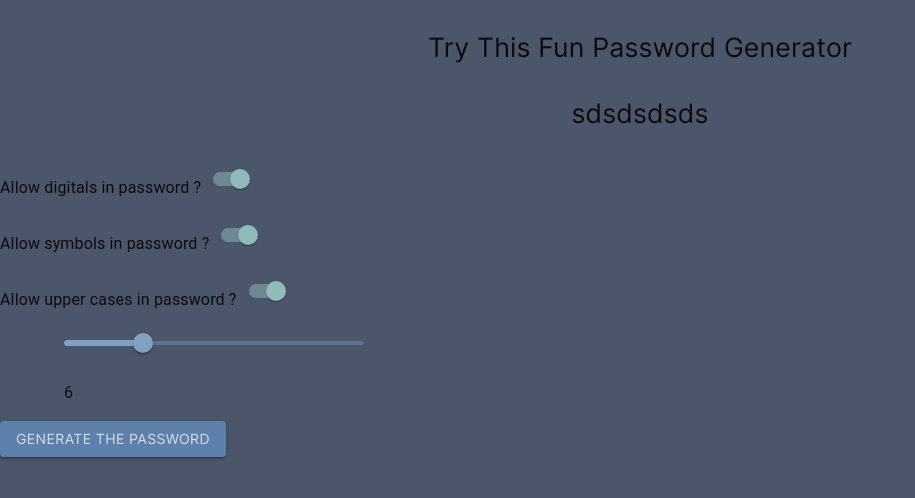
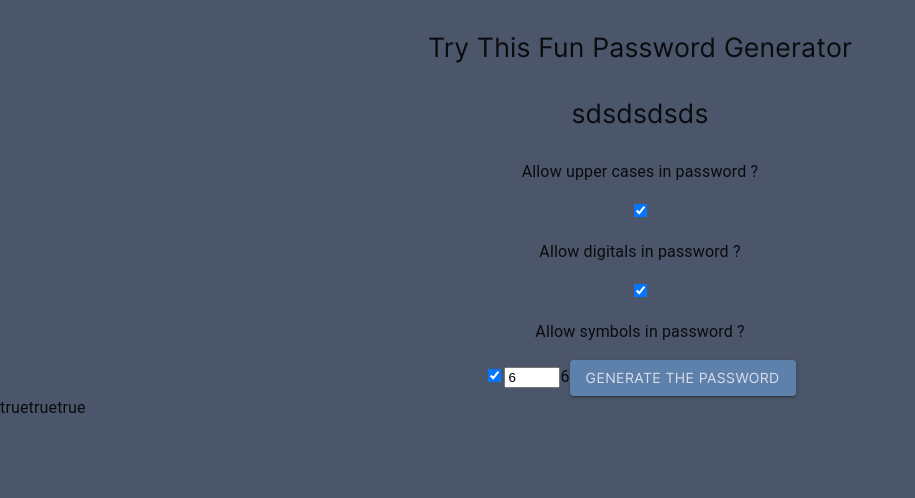
Before and after one commit to ilefM/password-generator, a React (Create React App) app: page / in a window 1280 px wide. Shown: the top 498 px of the page, without its empty margins (0-915 px from the left). Built offline with nearby package versions, Linux system fonts and the light colour scheme.

Commit message:
writing the algorithme will make it better later...fuckoff

```diff
--- a/src/components/CharacterNbSlider/index.tsx
+++ b/src/components/CharacterNbSlider/index.tsx
@@ -1,39 +1,43 @@
-import {Box, Container, Slider} from "@mui/material";
-import React, {FC, useState} from "react";
+import {Box, Container} from "@mui/material";
+import React, {Dispatch, FC, SetStateAction, useState} from "react";
 import {
     INITIAL_NUMBER_CHARACTERS,
     MAX_NUMBER_CHARACTERS,
     MIN_NUMBER_CHARACTERS,
     STEP_NUMBER_CHARACTERS,
 } from "../../constants";
+import {IPasswordProperties} from "../../containers/Generator";
 import {CharacterNb, SliderContainer} from "./styles";
 
-const CharacterNbSlider: FC<{property: number}> = ({property}) => {
-    const [value, setValue] = useState<number | number[]>(
-        INITIAL_NUMBER_CHARACTERS
+interface IProps {
+    properties: IPasswordProperties;
+    setProperties: Dispatch<SetStateAction<IPasswordProperties>>;
+}
+
+const CharacterNbSlider: FC<IProps> = ({properties}) => {
+    const [value, setValue] = useState<number>(
+        properties.characterNb
     );
 
     const handleInputChange = (
-        e: Event,
+        event: Event,
         newValue: number | number[]
-    ): void => {
-        setValue(newValue);
-    };
+    ): void => {};
 
     return (
         <Container>
             <Box sx={{width: 300}}>
                 <SliderContainer
                     aria-label="characterNb"
-                    defaultValue={value}
-                    value={value}
+                    defaultValue={properties.characterNb}
+                    value={properties.characterNb}
                     min={MIN_NUMBER_CHARACTERS}
                     max={MAX_NUMBER_CHARACTERS}
                     step={STEP_NUMBER_CHARACTERS}
                     onChange={handleInputChange}
                 />
             </Box>
-            <CharacterNb>{value}</CharacterNb>
+            <CharacterNb>{properties.characterNb}</CharacterNb>
         </Container>
     );
 };
--- /dev/null
+++ b/src/components/PasswordProperties/index.tsx
@@ -0,0 +1,100 @@
+import {
+    ChangeEvent,
+    Dispatch,
+    FC,
+    SetStateAction,
+    useState,
+} from "react";
+import {Container, Text} from "./styles";
+import * as Constants from "../../constants";
+import {IPasswordProperties} from "../../containers/Generator";
+import {StyledButton} from "../../containers/Generator/styles";
+
+interface IProperties {
+    properties: IPasswordProperties;
+    setProperties: Dispatch<SetStateAction<IPasswordProperties>>;
+}
+
+interface ISwitches {
+    upperCases: boolean;
+    symbols: boolean;
+    digitals: boolean;
+}
+
+const PropertySwitches: FC<IProperties> = ({
+    properties,
+    setProperties,
+}) => {
+    const [switches, setSwitches] = useState<ISwitches>({
+        upperCases: true,
+        symbols: true,
+        digitals: true,
+    });
+    const [nb, setNb] = useState<number>(
+        Constants.INITIAL_NUMBER_CHARACTERS
+    );
+
+    const onChangeInputs = (
+        e: ChangeEvent<HTMLInputElement>
+    ): void => {
+        setSwitches({
+            ...switches,
+            [e.target.name]: e.target.checked,
+        });
+    };
+
+    const onChangeNb = (e: ChangeEvent<HTMLInputElement>): void => {
+        setNb(parseInt(e.target.value));
+    };
+
+    const handleClick = (): void => {
+        setProperties({
+            ...properties,
+            upperCases: switches.upperCases,
+            symbols: switches.symbols,
+            digitals: switches.digitals,
+            characterNb: nb,
+        });
+    };
+
+    return (
+        <Container>
+            <Text>{Constants.PROPERTY_UPPER_CASES_TEXT}</Text>
+            <input
+                type="checkbox"
+                name="upperCases"
+                checked={switches.upperCases}
+                onChange={onChangeInputs}
+            />
+            <Text>{Constants.PROPERTY_DIGITAL_TEXT}</Text>
+            <input
+                type="checkbox"
+                name="digitals"
+                checked={switches.digitals}
+                onChange={onChangeInputs}
+            />
+            <Text>{Constants.PROPERTY_SYMBOLS_TEXT}</Text>
+            <input
+                type="checkbox"
+                name="symbols"
+                checked={switches.symbols}
+                onChange={onChangeInputs}
+            />
+
+            <input
+                type="number"
+                name="characterNb"
+                min="3"
+                max="20"
+                defaultValue={nb}
+                onChange={onChangeNb}
+            />
+            {nb}
+            <StyledButton variant="contained" onClick={handleClick}>
+                {Constants.BUTTON_GENERATE_TEXT}
+            </StyledButton>
+        </Container>
+    );
+};
+
+export default PropertySwitches;
--- a/src/components/PropertySwitch/styles.ts
+++ b/src/components/PasswordProperties/styles.ts
@@ -1,8 +1,7 @@
 import styled from "styled-components";
 
 export const Container = styled.div`
-    display: flex;
-    flex-direction: row;
+    text-align: center;
 `;
 
 export const Text = styled.p``;
--- a/src/components/PropertySwitch/index.tsx
+++ /dev/null
@@ -1,43 +0,0 @@
-import {Switch} from "@mui/material";
-import React, {
-    ChangeEvent,
-    Dispatch,
-    FC,
-    SetStateAction,
-    useState,
-} from "react";
-import {IPasswordProperty} from "../../containers/Generator/PasswordProperty";
-import {Container, Text} from "./styles";
-
-export enum PropertyType {
-    SYMBOLS,
-    UPPER_CASES,
-    DIGITALS,
-}
-interface IProperty {
-    text: string;
-    property: boolean;
-    typeOfProperty: PropertyType;
-    setProperties: Dispatch<SetStateAction<IPasswordProperty>>;
-}
-
-const PropertySwitch: FC<IProperty> = ({text, property}) => {
-    const [checked, setChecked] = useState(property);
-
-    const handleClick = (e: ChangeEvent<HTMLInputElement>) => {
-        setChecked(e.target.checked);
-    };
-
-    return (
-        <Container>
-            <Text>{text}</Text>
-            <Switch
-                defaultChecked={checked}
-                onChange={handleClick}
-                color="secondary"
-            />
-        </Container>
-    );
-};
-
-export default PropertySwitch;
--- a/src/containers/Generator/PasswordProperty.ts
+++ /dev/null
@@ -1,6 +0,0 @@
-export interface IPasswordProperty {
-    characterNb: number;
-    upperCases: boolean;
-    symbols: boolean;
-    digitals: boolean;
-}
--- a/src/containers/Generator/index.tsx
+++ b/src/containers/Generator/index.tsx
@@ -1,19 +1,25 @@
 import {useState} from "react";
 import * as Constants from "../../constants";
+import PropertySwitch from "../../components/PasswordProperties";
+import {Card, StyledButton, Text} from "./styles";
 import CharacterNbSlider from "../../components/CharacterNbSlider";
-import PropertySwitch, {
-    PropertyType,
-} from "../../components/PropertySwitch";
-import {IPasswordProperty} from "./PasswordProperty";
-import {Card, StyledButton, Text} from "./styles";
+
+export interface IPasswordProperties {
+    characterNb: number;
+    upperCases: boolean;
+    symbols: boolean;
+    digitals: boolean;
+}
 
 const Generator = () => {
-    const [properties, setProperties] = useState<IPasswordProperty>({
-        characterNb: Constants.INITIAL_NUMBER_CHARACTERS,
-        upperCases: true,
-        symbols: true,
-        digitals: true,
-    });
+    const [properties, setProperties] = useState<IPasswordProperties>(
+        {
+            characterNb: Constants.INITIAL_NUMBER_CHARACTERS,
+            upperCases: true,
+            symbols: true,
+            digitals: true,
+        }
+    );
 
     return (
         <Card>
@@ -22,28 +28,13 @@ const Generator = () => {
             <Text>sdsdsdsds</Text>
 
             <PropertySwitch
-                text={Constants.PROPERTY_DIGITAL_TEXT}
-                property={properties.digitals}
+                properties={properties}
                 setProperties={setProperties}
-                typeOfProperty={PropertyType.DIGITALS}
-            />
-            <PropertySwitch
-                text={Constants.PROPERTY_SYMBOLS_TEXT}
-                property={properties.symbols}
-                setProperties={setProperties}
-                typeOfProperty={PropertyType.SYMBOLS}
-            />
-            <PropertySwitch
-                text={Constants.PROPERTY_UPPER_CASES_TEXT}
-                property={properties.upperCases}
-                setProperties={setProperties}
-                typeOfProperty={PropertyType.UPPER_CASES}
             />
 
-            <CharacterNbSlider property={properties.characterNb} />
-            <StyledButton variant="contained">
-                {Constants.BUTTON_GENERATE_TEXT}
-            </StyledButton>
+            {properties.digitals ? "true" : "false"}
+            {properties.symbols ? "true" : "false"}
+            {properties.upperCases ? "true" : "false"}
         </Card>
     );
 };
```
Also changed, not shown: src/containers/Generator/algorithm.ts (added, +37 -0 lines), 1 other file (tests, documents, lock files or other folders).
